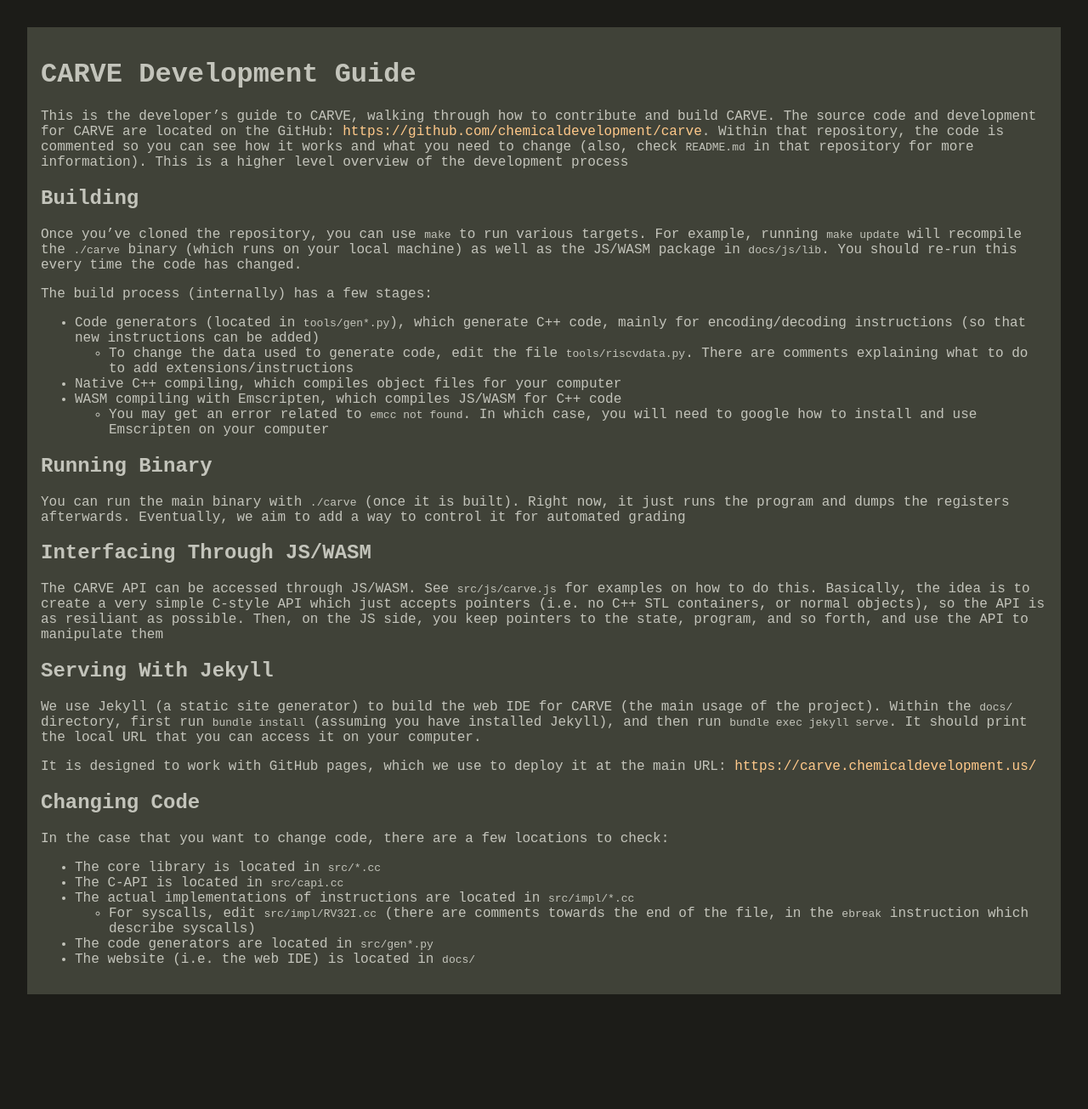
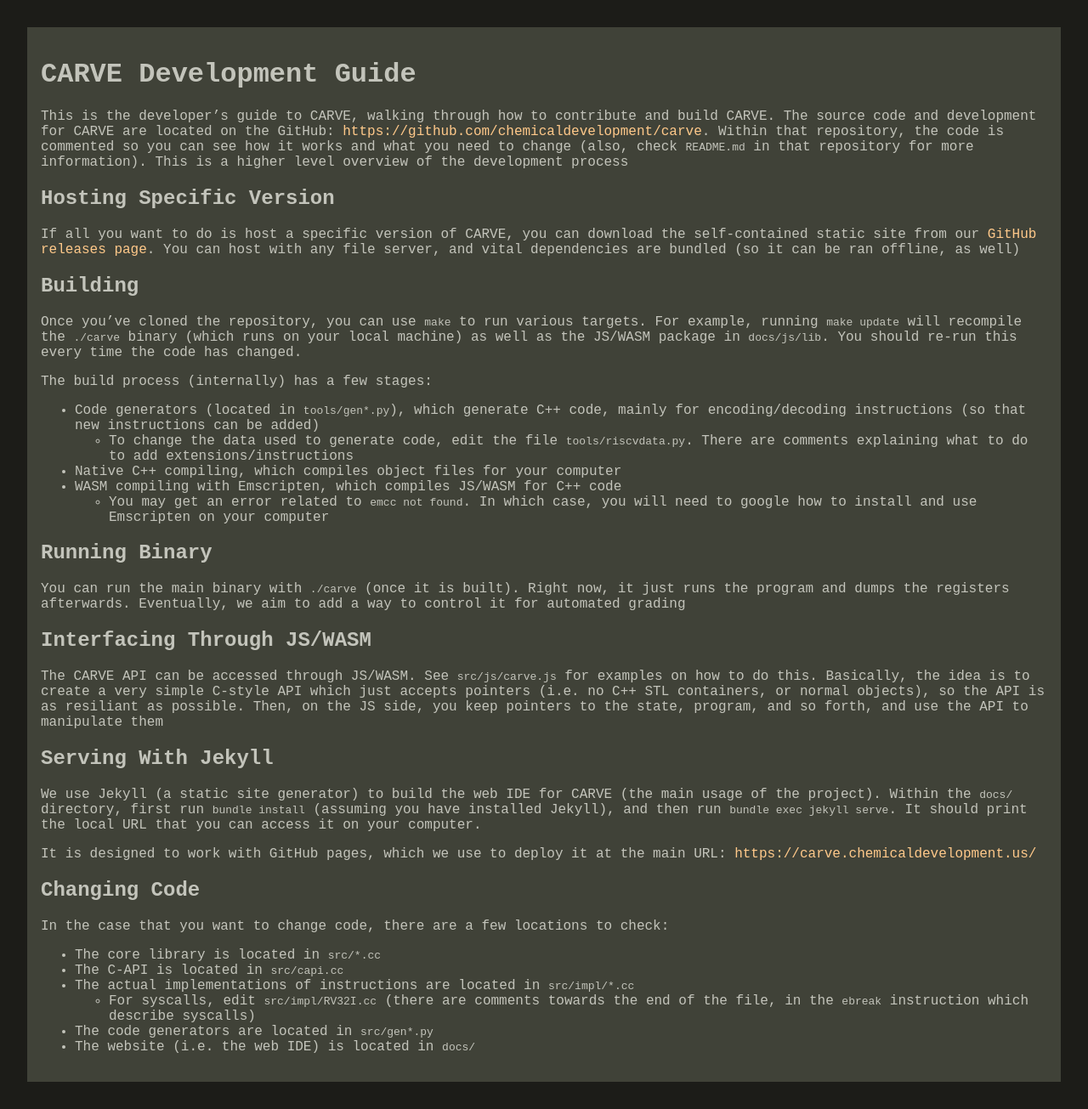
Before and after one commit to cadebrown/CARVE, a Jekyll site: the page built from docs/dev.md, in a window 1280 px wide. Shown: the whole page at 85% size. Built offline with Jekyll 4.4.1, drawn with Linux system fonts in a browser that asks for light colours; some web fonts are replaced; before the commit the page ends 1202 px from its top, so only the background shows below that.

Commit message:
added dev instructions

```diff
--- a/docs/dev.md
+++ b/docs/dev.md
@@ -8,6 +8,10 @@
 # CARVE Development Guide
 
 This is the developer's guide to CARVE, walking through how to contribute and build CARVE. The source code and development for CARVE are located on the GitHub: [https://github.com/chemicaldevelopment/carve](https://github.com/chemicaldevelopment/carve). Within that repository, the code is commented so you can see how it works and what you need to change (also, check `README.md` in that repository for more information). This is a higher level overview of the development process
+
+## Hosting Specific Version
+
+If all you want to do is host a specific version of CARVE, you can download the self-contained static site from our [GitHub releases page](https://github.com/ChemicalDevelopment/CARVE/releases). You can host with any file server, and vital dependencies are bundled (so it can be ran offline, as well)
 
 ## Building
 
```
